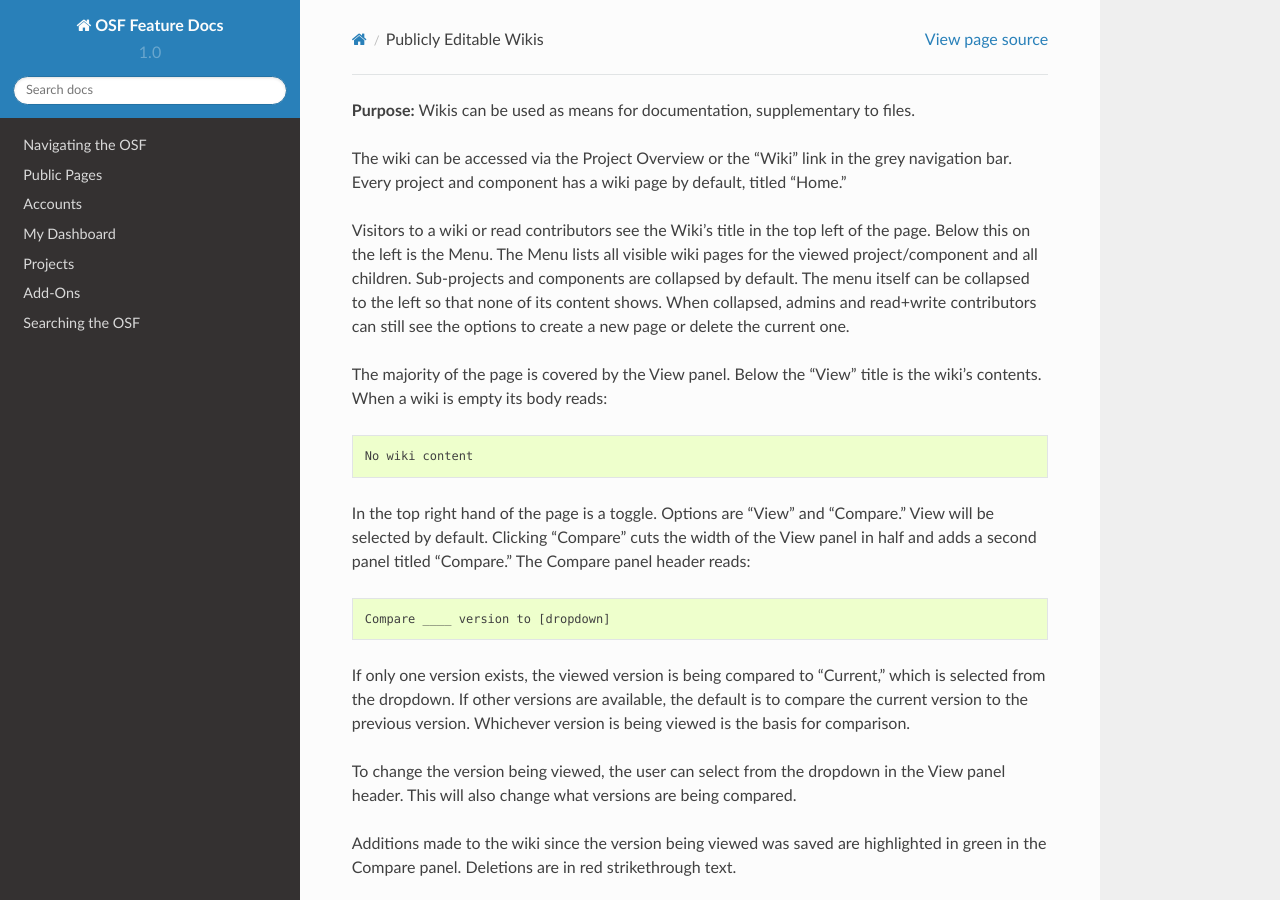
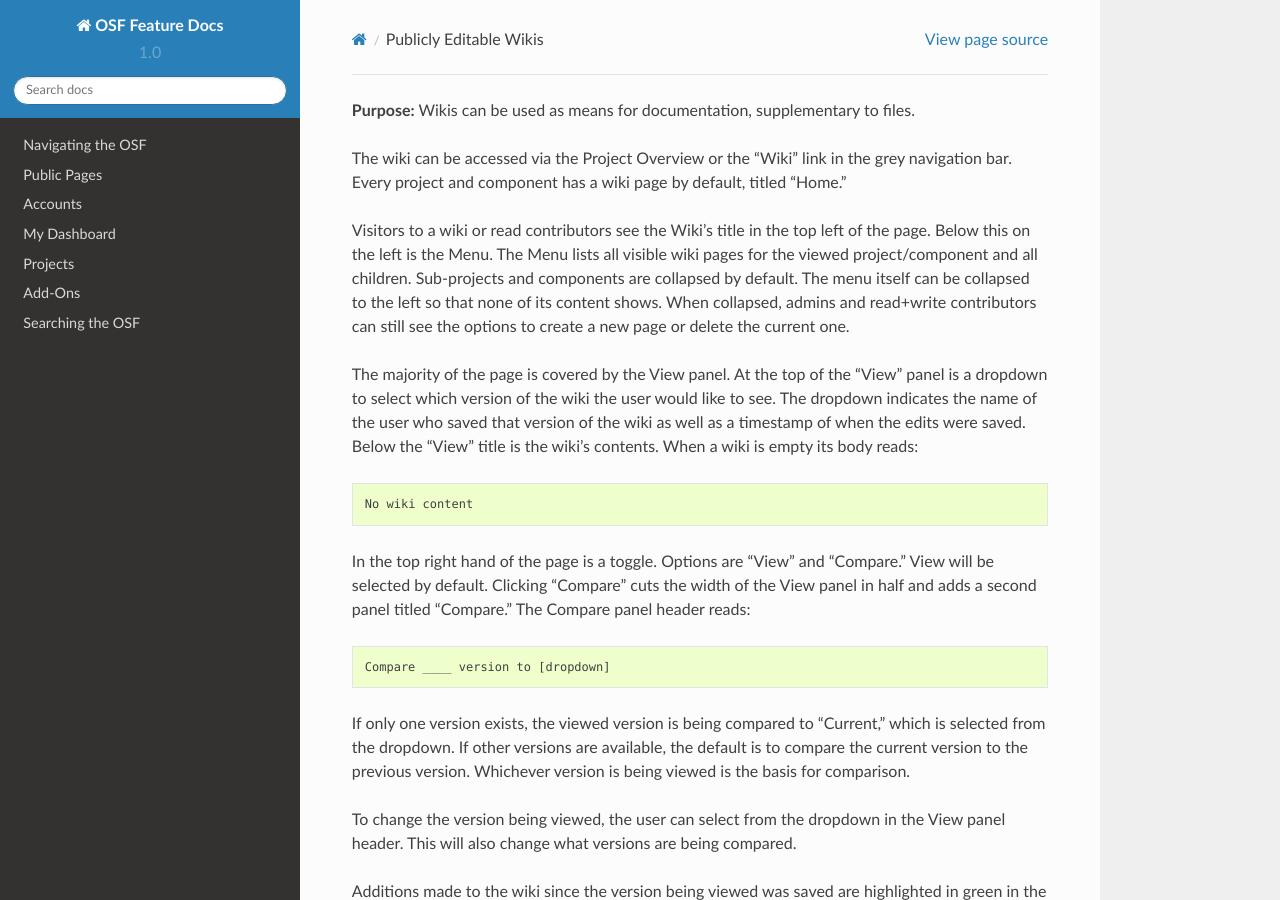
Before and after one commit to CenterForOpenScience/OSFDocs, a Sphinx documentation site: the page built from docs/projects/wiki.rst, in a window 1280 px wide and 900 px high. Built offline with Sphinx 7.4.7 and the Read the Docs theme 2.0.0, drawn with Linux system fonts in a browser that asks for light colours.

Commit message:
who edited the wiki

```diff
--- a/docs/projects/wiki.rst
+++ b/docs/projects/wiki.rst
@@ -9,7 +9,7 @@
 by default. The menu itself can be collapsed to the left so that none of its content shows. When collapsed, admins and read+write
 contributors can still see the options to create a new page or delete the current one.
 
-The majority of the page is covered by the View panel. Below the "View" title is the wiki's contents. When a wiki is empty its body reads::
+The majority of the page is covered by the View panel. At the top of the "View" panel is a dropdown to select which version of the wiki the user would like to see. The dropdown indicates the name of the user who saved that version of the wiki as well as a timestamp of when the edits were saved. Below the "View" title is the wiki's contents. When a wiki is empty its body reads::
 
     No wiki content
 
```
